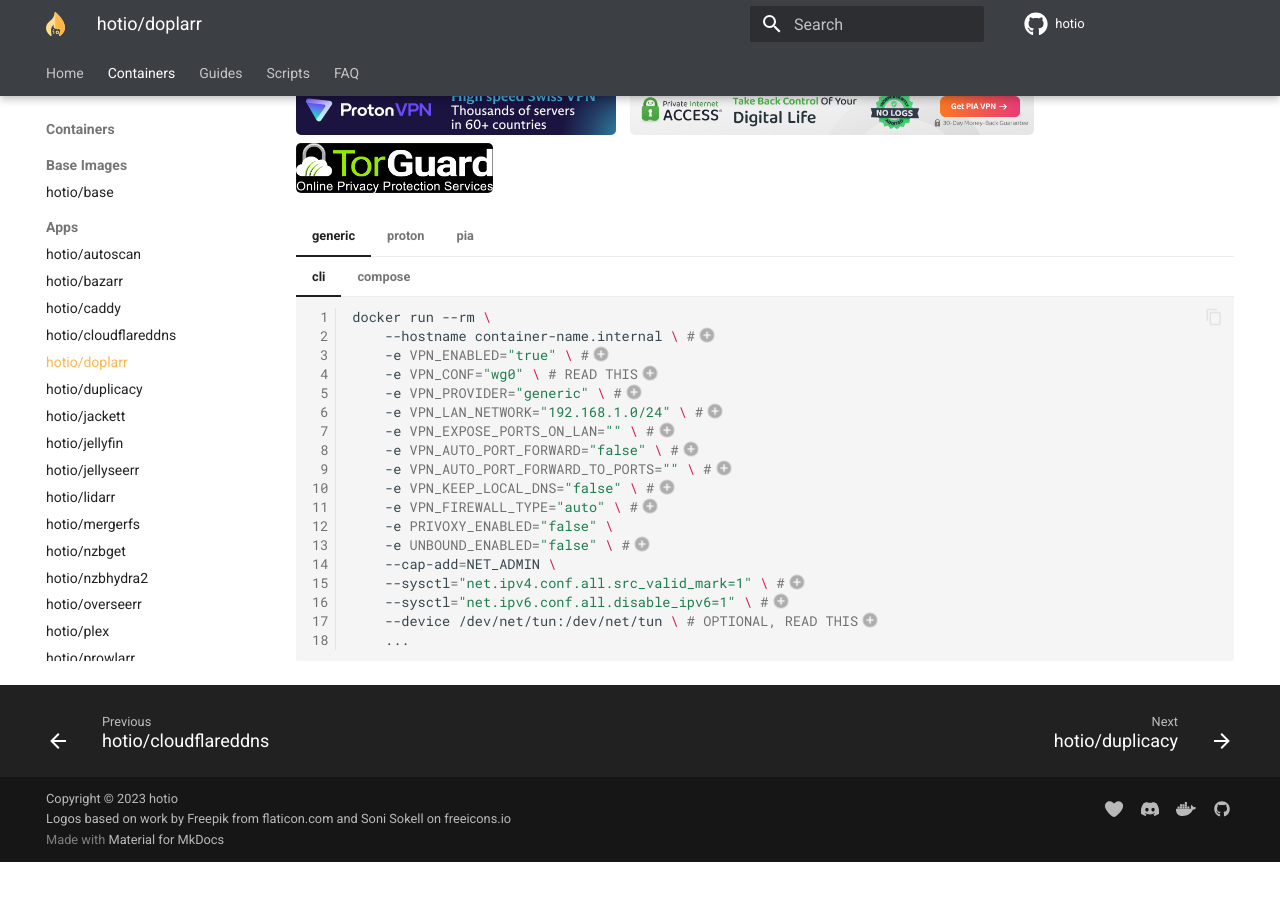
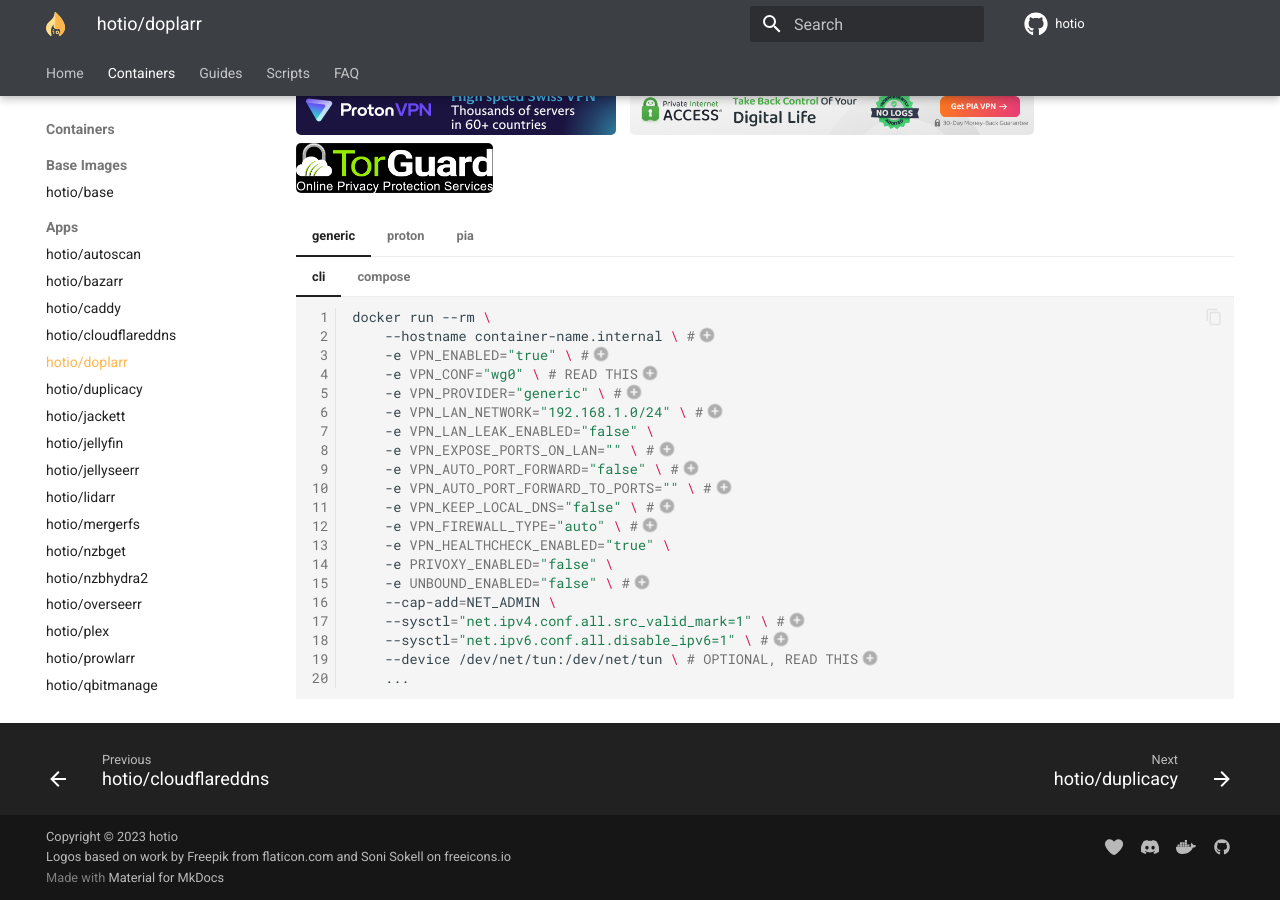
Before and after one commit to hotio/website, an MkDocs documentation site: the page built from docs/containers/doplarr.md, in a window 1280 px wide and 900 px high, scrolled down 995 px. Built offline with MkDocs 1.6.1 and Material for MkDocs 9.7.7, drawn with Linux system fonts in a browser that asks for light colours; before the commit the page ends 1857 px from its top, so only the background shows below that.

Commit message:
add new wireguard vars

```diff
--- a/includes/wireguard.md
+++ b/includes/wireguard.md
@@ -26,11 +26,13 @@
             -e VPN_CONF="wg0" \ # READ THIS(8)
             -e VPN_PROVIDER="generic" \ #(4)
             -e VPN_LAN_NETWORK="192.168.1.0/24" \ #(1)
+            -e VPN_LAN_LEAK_ENABLED="false" \
             -e VPN_EXPOSE_PORTS_ON_LAN="" \ #(2)
             -e VPN_AUTO_PORT_FORWARD="false" \ #(6)
             -e VPN_AUTO_PORT_FORWARD_TO_PORTS="" \ #(15)
             -e VPN_KEEP_LOCAL_DNS="false" \ #(10)
             -e VPN_FIREWALL_TYPE="auto" \ #(17)
+            -e VPN_HEALTHCHECK_ENABLED="true" \
             -e PRIVOXY_ENABLED="false" \
             -e UNBOUND_ENABLED="false" \ #(16)
             --cap-add=NET_ADMIN \
@@ -53,11 +55,13 @@
               - VPN_CONF=wg0 # READ THIS(8)
               - VPN_PROVIDER=generic #(4)
               - VPN_LAN_NETWORK=192.168.1.0/24 #(1)
+              - VPN_LAN_LEAK_ENABLED=false
               - VPN_EXPOSE_PORTS_ON_LAN #(2)
               - VPN_AUTO_PORT_FORWARD=false #(6)
               - VPN_AUTO_PORT_FORWARD_TO_PORTS= #(15)
               - VPN_KEEP_LOCAL_DNS=false #(10)
               - VPN_FIREWALL_TYPE=auto #(17)
+              - VPN_HEALTHCHECK_ENABLED=true
               - PRIVOXY_ENABLED=false
               - UNBOUND_ENABLED=false #(16)
             cap_add:
@@ -83,11 +87,13 @@
             -e VPN_CONF="wg0" \ # READ THIS(8)
             -e VPN_PROVIDER="proton" \ #(4)
             -e VPN_LAN_NETWORK="192.168.1.0/24" \ #(1)
+            -e VPN_LAN_LEAK_ENABLED="false" \
             -e VPN_EXPOSE_PORTS_ON_LAN="" \ #(2)
             -e VPN_AUTO_PORT_FORWARD="true" \ #(6)
             -e VPN_AUTO_PORT_FORWARD_TO_PORTS="" \ #(15)
             -e VPN_KEEP_LOCAL_DNS="false" \ #(10)
             -e VPN_FIREWALL_TYPE="auto" \ #(17)
+            -e VPN_HEALTHCHECK_ENABLED="true" \
             -e PRIVOXY_ENABLED="false" \
             -e UNBOUND_ENABLED="false" \ #(16)
             --cap-add=NET_ADMIN \
@@ -110,11 +116,13 @@
               - VPN_CONF=wg0 # READ THIS(8)
               - VPN_PROVIDER=proton #(4)
               - VPN_LAN_NETWORK=192.168.1.0/24 #(1)
+              - VPN_LAN_LEAK_ENABLED=false
               - VPN_EXPOSE_PORTS_ON_LAN #(2)
               - VPN_AUTO_PORT_FORWARD=true #(6)
               - VPN_AUTO_PORT_FORWARD_TO_PORTS= #(15)
               - VPN_KEEP_LOCAL_DNS=false #(10)
               - VPN_FIREWALL_TYPE=auto #(17)
+              - VPN_HEALTHCHECK_ENABLED=true
               - PRIVOXY_ENABLED=false
               - UNBOUND_ENABLED=false #(16)
             cap_add:
@@ -140,11 +148,13 @@
             -e VPN_CONF="wg0" \ # READ THIS(8)
             -e VPN_PROVIDER="pia" \ #(4)
             -e VPN_LAN_NETWORK="192.168.1.0/24" \ #(1)
+            -e VPN_LAN_LEAK_ENABLED="false" \
             -e VPN_EXPOSE_PORTS_ON_LAN="" \ #(2)
             -e VPN_AUTO_PORT_FORWARD="true" \ #(6)
             -e VPN_AUTO_PORT_FORWARD_TO_PORTS="" \ #(15)
             -e VPN_KEEP_LOCAL_DNS="false" \ #(10)
             -e VPN_FIREWALL_TYPE="auto" \ #(17)
+            -e VPN_HEALTHCHECK_ENABLED="true" \
             -e VPN_PIA_USER="" \ #(11)
             -e VPN_PIA_PASS="" \
             -e VPN_PIA_PREFERRED_REGION="" \ #(7)
@@ -172,11 +182,13 @@
               - VPN_CONF=wg0 # READ THIS(8)
               - VPN_PROVIDER=pia #(4)
               - VPN_LAN_NETWORK=192.168.1.0/24 #(1)
+              - VPN_LAN_LEAK_ENABLED=false
               - VPN_EXPOSE_PORTS_ON_LAN #(2)
               - VPN_AUTO_PORT_FORWARD=true #(6)
               - VPN_AUTO_PORT_FORWARD_TO_PORTS= #(15)
               - VPN_KEEP_LOCAL_DNS=false #(10)
               - VPN_FIREWALL_TYPE=auto #(17)
+              - VPN_HEALTHCHECK_ENABLED=true
               - VPN_PIA_USER #(11)
               - VPN_PIA_PASS
               - VPN_PIA_PREFERRED_REGION #(7)
```
